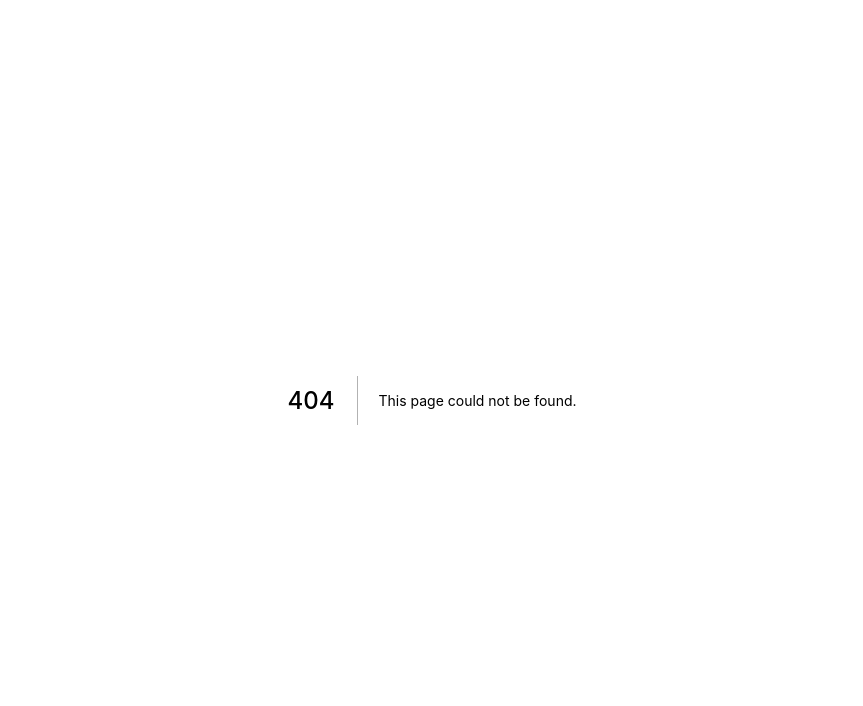
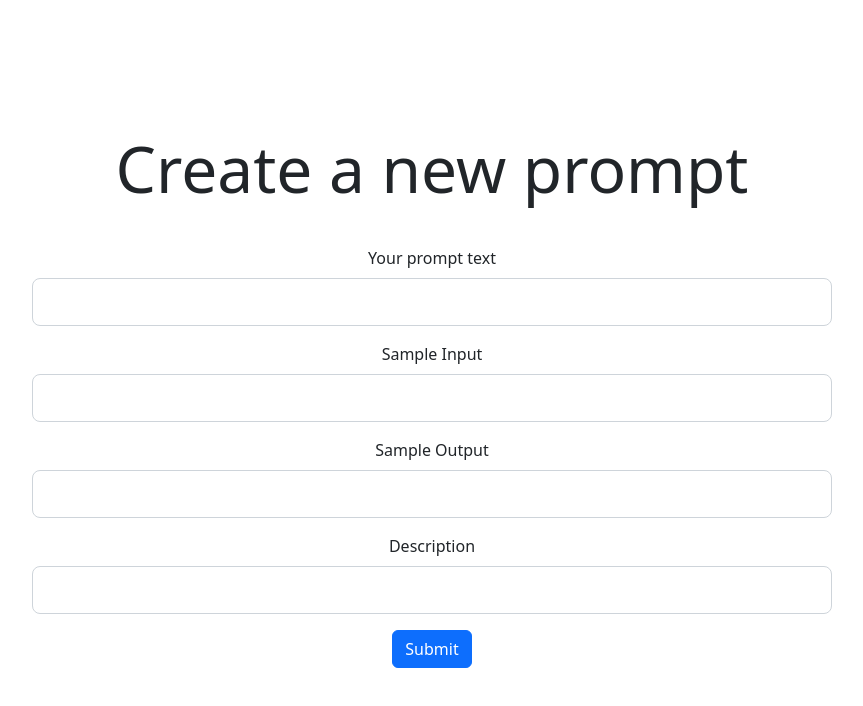
Before and after one commit to paramsingh/promptdb, a Next.js app in the folder promptdb/frontend/: page /new in a window 1280 px wide. Before the commit this address had no page. Shown: the top 706 px of the page, without its empty margins (208-1071 px from the left). Built offline with nearby package versions, Linux system fonts and the light colour scheme.

Commit message:
form on the frontend to create a new prompt

```diff
--- /dev/null
+++ b/promptdb/frontend/api-client/index.ts
@@ -0,0 +1,26 @@
+import axios from 'axios';
+
+const BASE_URL = 'http://localhost:5000/api/v1'
+
+const submitPrompt = (
+    text: string,
+    sampleInput: string,
+    sampleOutput: string,
+    description: string,
+    setSubmitted: (loading: boolean) => void,
+) => {
+    axios.post(`${BASE_URL}/prompt/save`, {
+        text,
+        sampleInput,
+        sampleOutput,
+        description,
+    }).then(response => {
+        console.log(response.data);
+        setSubmitted(false);
+    }).catch(err => {
+        alert("Something went wrong, please try again later!")
+    })
+}
+
+
+export {submitPrompt};
--- /dev/null
+++ b/promptdb/frontend/components/PromptSubmitted.tsx
@@ -0,0 +1,23 @@
+import * as React from 'react';
+import Head from 'next/head';
+import styles from '../styles/Home.module.css'
+
+const PromptSubmitted = () => {
+    return (
+        <>
+            <div className={styles.container}>
+                <Head><title>New Prompt</title></Head>
+            </div>
+            <main className={styles.main}>
+                <h1 className={styles.title}>
+                    Create a new prompt
+                </h1>
+
+                Submitted!
+
+            </main>
+        </>
+    )
+}
+
+export default PromptSubmitted;
--- a/promptdb/frontend/package.json
+++ b/promptdb/frontend/package.json
@@ -9,8 +9,11 @@
     "lint": "next lint"
   },
   "dependencies": {
+    "axios": "^0.27.2",
+    "bootstrap": "^5.2.0",
     "next": "12.2.5",
     "react": "18.2.0",
+    "react-bootstrap": "^2.5.0",
     "react-dom": "18.2.0"
   },
   "devDependencies": {
--- /dev/null
+++ b/promptdb/frontend/pages/new.tsx
@@ -0,0 +1,73 @@
+import type { NextPage } from 'next'
+import Head from 'next/head';
+import { Button, Form, FormControl, InputGroup } from 'react-bootstrap';
+import styles from '../styles/Home.module.css'
+
+import 'bootstrap/dist/css/bootstrap.min.css';
+import { useState } from 'react';
+import { submitPrompt } from '../api-client';
+import { brotliDecompressSync } from 'zlib';
+import PromptSubmitted from '../components/PromptSubmitted';
+
+const NewPrompt: NextPage = () => {
+
+  const [text, setText] = useState<string>('');
+  const [sampleInput, setSampleInput] = useState<string>('');
+  const [sampleOutput, setSampleOutput] = useState<string>('');
+  const [description, setDescription] = useState<string>('');
+  const [submitted, setSubmitted] = useState<boolean>(false);
+
+  const onSubmit = (e: any) => {
+    e.preventDefault();
+    submitPrompt(text, sampleInput, sampleOutput, description, setSubmitted);
+  };
+
+  const onInput = (e: any, fn: (s: string) => void): void => {
+    e.preventDefault();
+    const text = e.target.value.trim();
+    fn(text)
+  }
+
+  if (submitted) {
+    return <PromptSubmitted />
+  }
+
+  return (
+    <div className={styles.container}>
+      <Head>
+          <title>New prompt</title>
+      </Head>
+      <main className={styles.main}>
+          <h1 className={styles.title}>
+              Create a new prompt
+          </h1>
+
+          <div className={styles.grid} style={{marginTop: '40px'}}>
+            <Form.Label>Your prompt text</Form.Label>
+            <InputGroup className="mb-3">
+              <FormControl size="lg" onChange={(e) => onInput(e, setText)}/>
+            </InputGroup>
+
+            <Form.Label>Sample Input</Form.Label>
+            <InputGroup className="mb-3">
+              <FormControl size="lg" onChange={(e) => onInput(e, setSampleInput)}/>
+            </InputGroup>
+
+            <Form.Label>Sample Output</Form.Label>
+            <InputGroup className="mb-3">
+              <FormControl size="lg" onChange={(e) => onInput(e, setSampleOutput)}/>
+            </InputGroup>
+
+            <Form.Label>Description</Form.Label>
+            <InputGroup className="mb-3">
+              <FormControl size="lg" onChange={(e) => onInput(e, setDescription)}/>
+            </InputGroup>
+            <Button className={styles.button} onClick={onSubmit}>Submit</Button>
+          </div>
+
+      </main>
+    </div>
+  )
+}
+
+export default NewPrompt;
```
Also changed, not shown: 2 other files (tests, documents, lock files or other folders).
